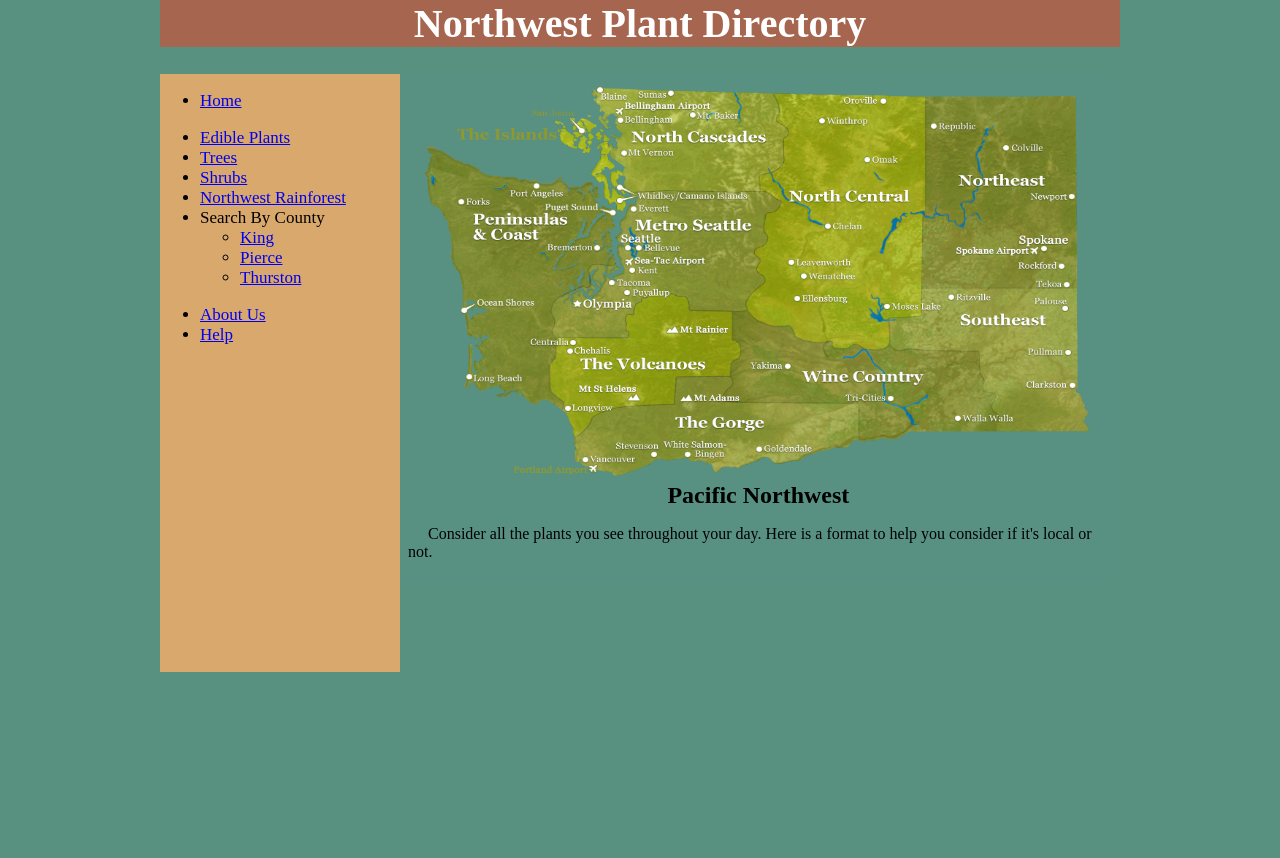
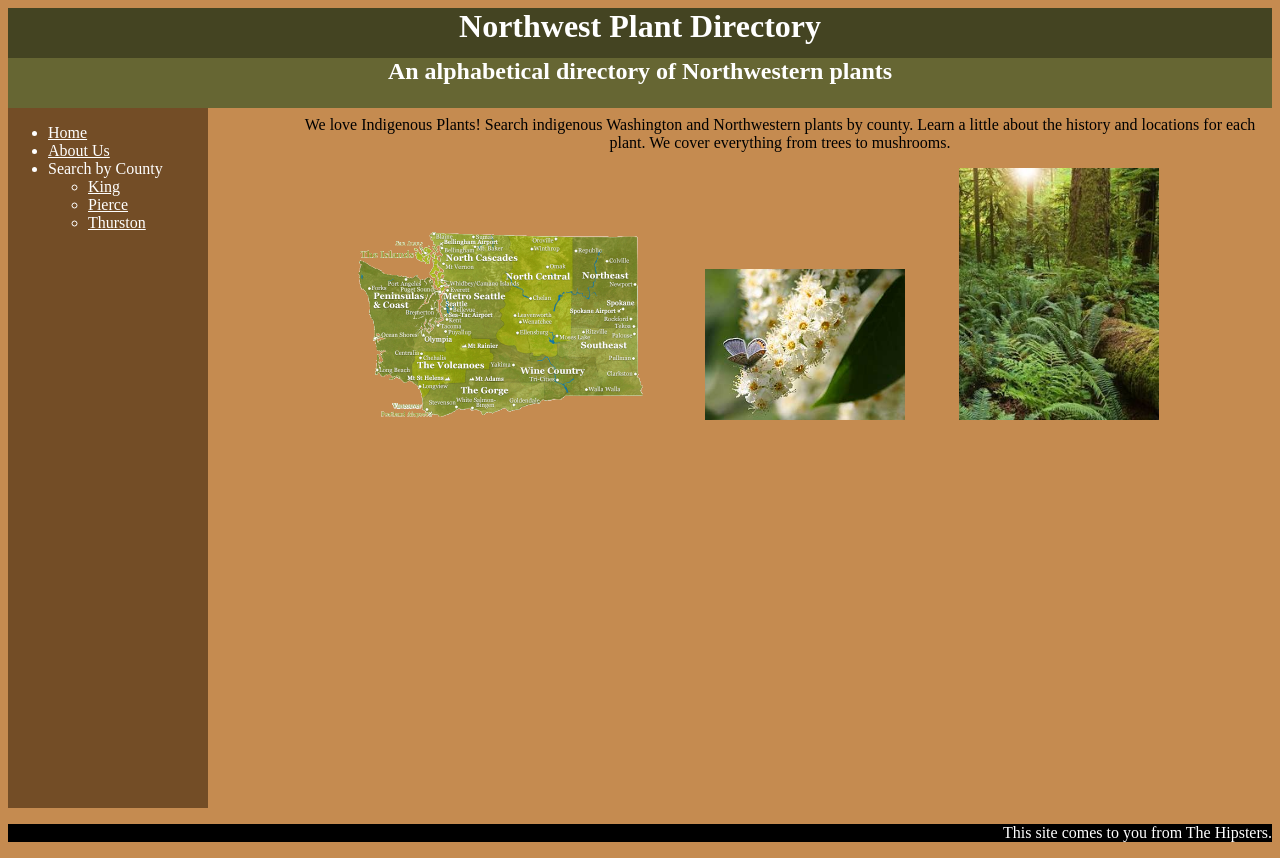
Before and after one commit to Snobeard/Code-Fellows-101, a plain HTML site: page index.html in a window 1280 px wide. Before the commit the page ends 800 px from the top, so only its background shows below. Drawn offline with Linux system fonts and the light colour scheme.

Commit message:
presentation format

```diff
--- a/format.css
+++ /dev/null
@@ -1,50 +0,0 @@
-body {
-  background-color: #589180;
-  width: 960px;
-  margin: 0 auto;
-}
-header {
-  color: white;
-  background-color: #A6654E;
-  text-align: center;
-  width: 100%;
-  font-size: 20px;
-}
-.main {
-  width: 100%;
-}
-nav {
-  background-color: #D9A86C;
-  float: left;
-  display: inline-block;
-  width: 25%;
-  height: 598px;
-  font-size: 17px;
-}
-
-section {
-  background-color: #589182;
-  display: inline-block;
-  align-items: center;
-  width: 73%;
-  padding: 8px;
-}
-
-/*img.main {
-  background-color: white;
-  border: 3px outset black;
-}*/
-
-img.smallpics{
-  display: inline-block;
-}
-
-h2 {
-  text-align: center;
-  margin: 0px;
-  padding: 0px;
-}
-
-p.indent {
-  text-indent: 20px;
-}
--- a/index.html
+++ b/index.html
@@ -1,38 +1,35 @@
 <html>
   <head>
-    <title>Northwest Plants</title>
-    <link rel="stylesheet" href="index.css">
-    <link rel="stylesheet" href="format.css">
+    <link rel="stylesheet" href="lyndsey.css">
+    <title>Northwest Plant Directory</title>
   </head>
       <body>
-        <header><h1>Northwest Plant Directory</h1></header>
-        <div class="main">
+<header>
+  <h1>Northwest Plant Directory</h1>
+</header>
+<header>
+  <h2>An alphabetical directory of Northwestern plants</h2>
+</header>
 <nav>
     <ul>
       <li><a href="index.html">Home</a></li>
-            <p></p><p></p>
-            <li><a href="edible_plants.html">Edible Plants</a></li>
-            <li><a href="trees.html">Trees</a></li>
-            <li><a href="shrubs.html">Shrubs</a></li>
-            <li><a href="nw_rainforest.html">Northwest Rainforest</a></li>
-            <li>Search By County</li>
+      <li><a href="about.html">About Us</a></li>
+      <li>Search by County</li>
         <ul>
-                <li><a href="king.html">King</a></li>
-                <li><a href="pierce.html">Pierce</a></li>
-                <li><a href="thurston.html">Thurston</a></li>
+          <li><a href="King.html">King</a></li>
+          <li><a href="Pierce.html">Pierce</a></li>
+          <li><a href="Thurston.html">Thurston</a></li>
         </ul>
-            <p></p>
-            <li><a href="about.html">About Us</a></li>
-            <li><a href="help.html">Help</a></li>
     </ul>
   </nav>
 <section>
-          <img class="main" src="Images/image.png" height="400px">
-          <h2>Pacific Northwest</h2>
-            <p class="indent">
-              Consider all the plants you see throughout your day. Here is a format to help you consider if it's local or not.
-            </p>
+  <p>We love Indigenous Plants! Search indigenous Washington and Northwestern plants by county. Learn a little about the history and locations for each plant. We cover everything from trees to mushrooms.</p>
+  <img src="Images\map_tablet.png" width="300">
+  <img src="Images\chokecherry-butterfly.jpg" width="200">
+  <img src="Images\ferns.jpg" width="200">
 </section>
-        </div>
+<footer>
+  <p>This site comes to you from The Hipsters.</p>
+  <Copyright TheHipsterTable 2017</p>
         </body>
 </html>
--- /dev/null
+++ b/lyndsey.css
@@ -0,0 +1,55 @@
+body {width:auto;
+  background-color: #c58b50;}
+p.title {
+  text-align: left;
+  margin: 0px;
+  font-size: 22px;
+  font-weight: bold;
+}
+p.about{
+  text-align: left;
+  margin: 0px;
+}
+h1 {background-color: #444422;
+  color: white;
+  text-align: center;
+  display: block;
+  font-family: century;
+  padding: 0px;
+  margin-bottom: 0px;
+  margin-top: 0px;
+  height: 50px;}
+h2 {background-color: #666633;
+  color: white;
+  text-align: center;
+  display: block;
+  font-family: century;
+  padding: 0px;
+  margin-top: 0px;
+  margin-bottom: 0px;
+  height: 50px;}
+nav {background-color: #734d26;
+  color: white;
+  width: 200px;
+  height: 700px;
+  display: inline-block;
+  font-size: 16px;
+  font-family: century;
+  margin-top: 0px;}
+section {width: 75%;
+  height: 700px;
+  display: block;
+  padding: 0px;
+  text-align: center;
+  position: absolute;
+  bottom: 0px;
+  left: 300px;
+  font-family: century;
+  margin-top: 0px;}
+img {margin-right: 50px;}
+footer {width: auto;
+  background-color: black;
+  color: white;
+  display: block;
+  text-align: right;}
+a:link {color: white;}
```
Also changed, not shown: about.html (added, +53 -0 lines), temp.html (added, +53 -0 lines), Images/chokecherry-butterfly.jpg (added), Images/ferns.jpg (added), Images/image.png (deleted), Images/king.png (deleted), Images/map_tablet.png (added), Images/pierce.png (deleted), Images/thurston.png (deleted). Lines whose indentation alone changed are shown as unchanged.
